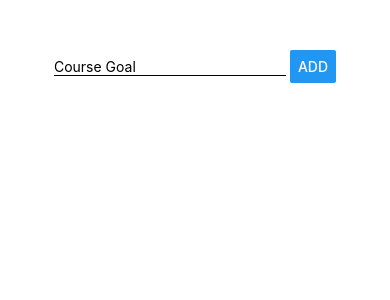
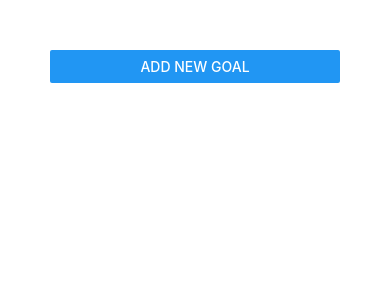
Before and after one commit to kvmanohar/rn-complete-guide, a React Native app: screen / in a window 390 px wide. Shown: the top 300 px of the page. Built offline with nearby package versions, Linux system fonts and the light colour scheme.

Commit message:
model component and styling completed

```diff
--- a/App.js
+++ b/App.js
@@ -6,9 +6,11 @@
 
 export default function App() {
 	const [courseGoals, setCourseGoals] = useState([]);
+	const [isAddMode, setIsAddMode] = useState(false);
 
 	const addGoalHandler = (goalTitle) => {
 		setCourseGoals((currentGoals) => [...currentGoals, { id: Math.random().toString(), value: goalTitle }]);
+		setIsAddMode(false);
 	};
 
 	const removeGoalHandler = (goalId) => {
@@ -16,9 +18,15 @@
 			return currentGoals.filter((goal) => goal.id !== goalId);
 		});
 	};
+
+	const cancelAddGoalHandler = () => {
+		setIsAddMode(false);
+	};
+
 	return (
 		<View style={styles.screen}>
-			<GoalInput onAddGoal={addGoalHandler} />
+			<Button title="Add New Goal" onPress={() => setIsAddMode(true)} />
+			<GoalInput visible={isAddMode} onAddGoal={addGoalHandler} onCancel={cancelAddGoalHandler} />
 			<FlatList
 				data={courseGoals}
 				keyExtractor={(item, index) => item.id}
--- a/components/GoalInput.js
+++ b/components/GoalInput.js
@@ -1,5 +1,5 @@
 import React, { useState } from 'react';
-import { View, TextInput, Button, StyleSheet } from 'react-native';
+import { View, TextInput, Button, StyleSheet, Modal } from 'react-native';
 
 const GoalInput = (props) => {
 	const [enteredGoal, setEnteredGoal] = useState('');
@@ -7,24 +7,48 @@
 	const goalInputHandler = (enteredText) => {
 		setEnteredGoal(enteredText);
 	};
+
+	const addGoalHandler = () => {
+		props.onAddGoal(enteredGoal);
+		setEnteredGoal('');
+	};
 	return (
-		<View style={styles.inputContainer}>
-			<TextInput placeholder="Course Goal" style={styles.input} onChangeText={goalInputHandler} value={enteredGoal} />
-			<Button title="ADD" onPress={props.onAddGoal.bind(this, enteredGoal)} />
-		</View>
+		<Modal visible={props.visible} animationType="slide">
+			<View style={styles.inputContainer}>
+				<TextInput placeholder="Course Goal" style={styles.input} onChangeText={goalInputHandler} value={enteredGoal} />
+				<View style={styles.buttonContainer}>
+					<View style={styles.buttonView}>
+						<Button title="CANCEL" color="red" onPress={props.onCancel} />
+					</View>
+					<View style={styles.buttonView}>
+						<Button title="ADD" onPress={addGoalHandler} />
+					</View>
+				</View>
+			</View>
+		</Modal>
 	);
 };
 
 const styles = StyleSheet.create({
 	inputContainer: {
-		flexDirection: 'row',
-		justifyContent: 'space-evenly',
+		flex: 1,
+		justifyContent: 'center',
 		alignItems: 'center'
 	},
 	input: {
 		width: '80%',
 		borderBottomColor: 'black',
-		borderBottomWidth: 1
+		borderBottomWidth: 1,
+		padding: 10,
+		marginBottom: 10
+	},
+	buttonContainer: {
+		flexDirection: 'row',
+		justifyContent: 'space-around',
+		width: '50%'
+	},
+	buttonView: {
+		width: '40%'
 	}
 });
 export default GoalInput;
```
